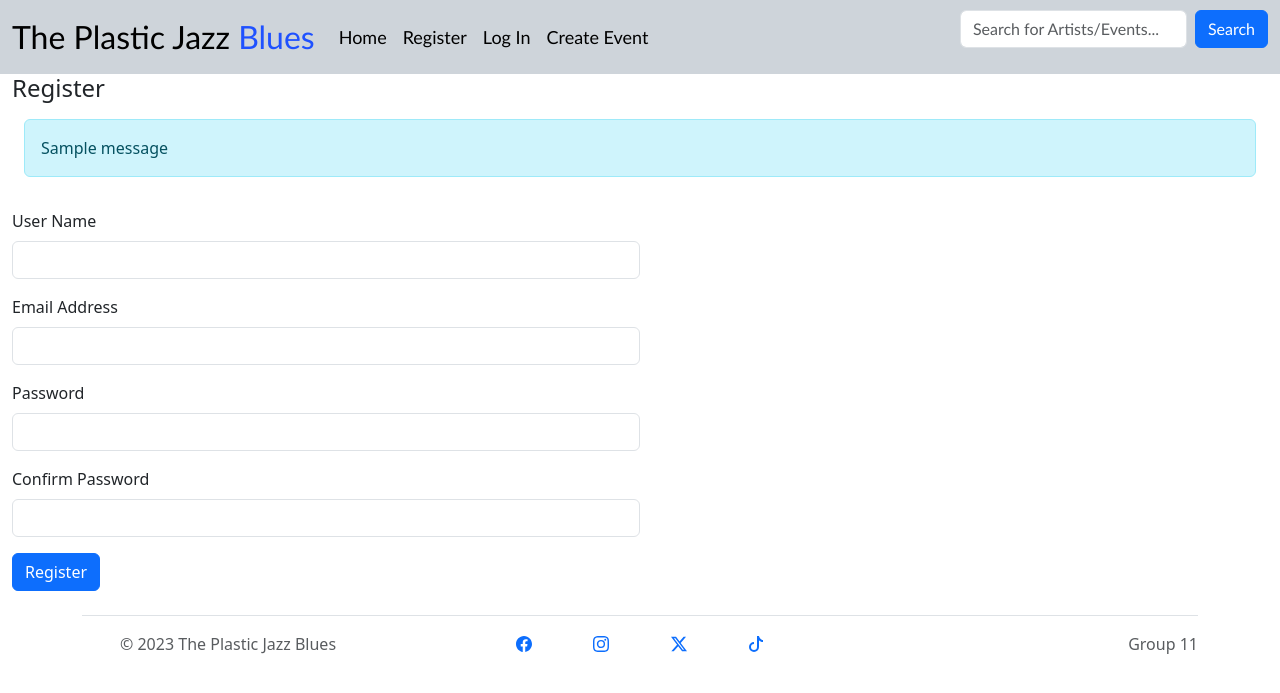
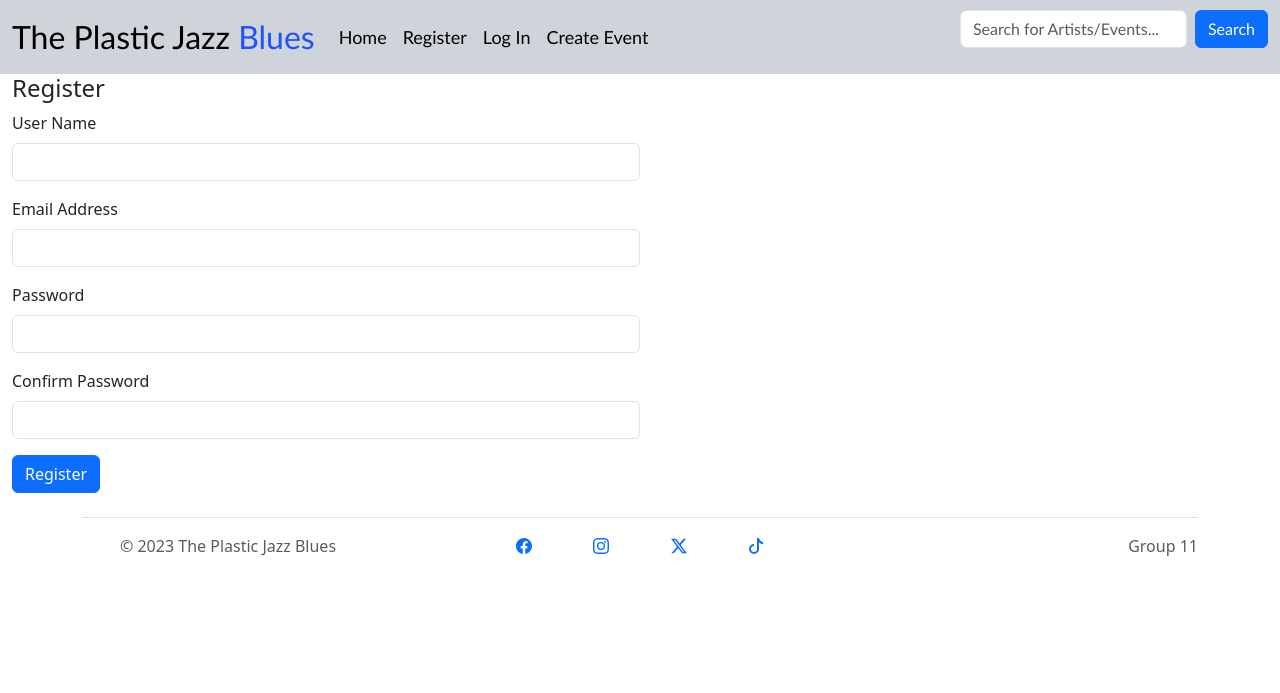
Before and after one commit to HunterRixon25/IAB207GroupAssignment3, a Flask app: page /register in a window 1280 px wide. Shown: the top 693 px of the page. Run offline with Flask 3, Linux system fonts and the light colour scheme; tables that the repository leaves empty hold one stand-in row (values such as "Sample post"); one stand-in notice (Sample message) is shown; some libraries are stand-ins or nearby versions.

Commit message:
Update user.html
Removing flashing errors from user to place in base.html

```diff
--- a/website/templates/user.html
+++ b/website/templates/user.html
@@ -12,21 +12,6 @@
     <h4>{{heading}}</h4>
 </div>
 
-<!-- flashes any messages to the user -->
-{% with messages = get_flashed_messages() %}
-{% if messages %} <!-- check if there are any messages -->
-  <div class="container-fluid">
-    <div class="row mt-3 mb-3">
-      <div class="col-md-12">
-      {% for message in messages %} <!--loop through the messages-->
-        <div class="alert alert-info">{{ message }}</div> <!--display as alert-->
-      {% endfor %}
-    </div>
-  </div>
-</div>
-{% endif %}
-{% endwith %}
-
 <!-- Form rendering is simple and easy if using bootstrap -->
 <div class="col-md-6 ml-5">
 {{wtf.render_form(form)}}
```
